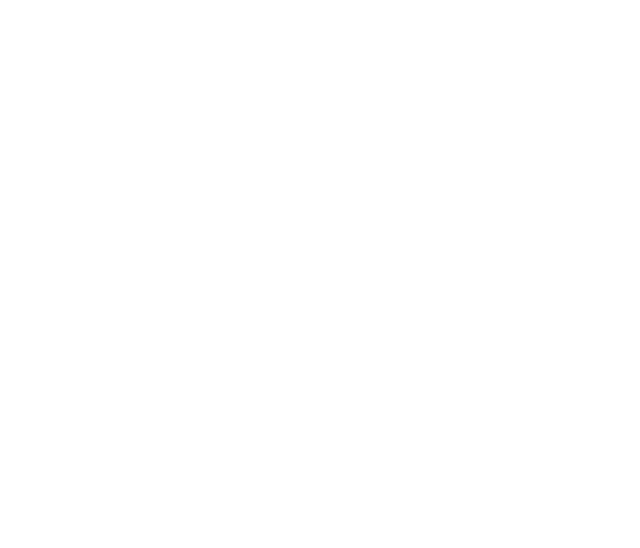
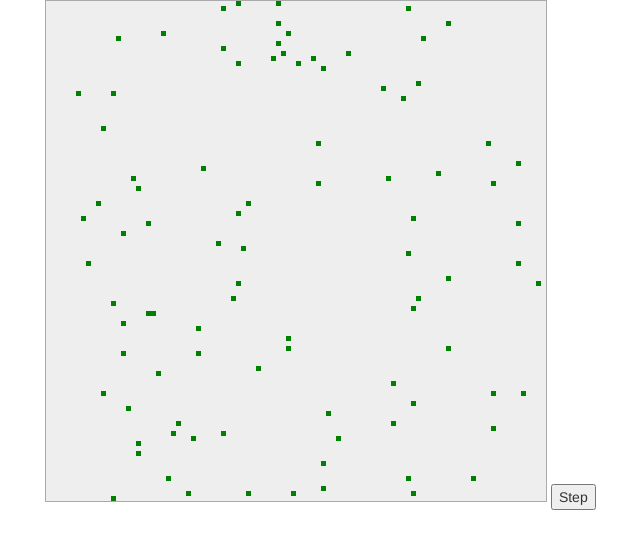
Before and after one commit to carlocasorzo/dl-gameoflife, a plain HTML site: page index.html in a window 1280 px wide. Shown: the whole page, without its empty margins (25-665 px from the left). Drawn offline with nearby package versions, Linux system fonts and the light colour scheme.

Commit message:
Add basic functionality and step button

```diff
--- a/css/style.css
+++ b/css/style.css
@@ -0,0 +1,4 @@
+canvas {
+    border: 1px solid #aaa;
+    background-color: #eee;
+}
--- a/index.html
+++ b/index.html
@@ -1,29 +1,28 @@
-<!doctype html>
+<!DOCTYPE html>
 <html lang="en">
 <head>
     <meta charset="UTF-8">
-    <title>Document</title>
+    <title>Game of Life</title>
 
     <link rel="stylesheet" href="https://maxcdn.bootstrapcdn.com/bootstrap/3.3.1/css/bootstrap.min.css">
     <link rel="stylesheet" href="css/style.css">
 
+
 </head>
 <body>
+    <div id="main-wrapper">
+        <div class="container" id="canvas-container">
+            <canvas id="game-canvas" width="300" height="300"></canvas>
+            <button id="step">Step</button>
+        </div>
+    </div>
 
-        <main>
-            <div class="container">
-                <canvas id="game-canvas" width="300" height="300"></canvas>
-            </div>
-        </main>
+    <!-- SCRIPTS -->
+    <script src="js/lifeboard.js"></script>
+    <script src="js/lifecanvas.js"></script>
+    <script src="js/buttonlistener.js"></script>
+    <script src="js/init.js"></script>
 
 
-    <!-- SCRIPTS -->
-    <script src="https://ajax.googleapis.com/ajax/libs/jquery/2.1.3/jquery.min.js"></script>
-    <script src="https://maxcdn.bootstrapcdn.com/bootstrap/3.3.1/js/bootstrap.min.js"></script>
-    <script src="js/lifeboard.js"></script>
-
-    <script>
-        console.log(new LifeBoard(5, true));
-    </script>
 </body>
 </html>
--- /dev/null
+++ b/js/buttonlistener.js
@@ -0,0 +1,3 @@
+document.getElementById('step').onclick = function(){
+    lifeCanvas.evolve();
+}
--- /dev/null
+++ b/js/init.js
@@ -0,0 +1,14 @@
+'use strict';
+
+var canvas = document.getElementById('game-canvas');
+
+var init = {
+    gridSize: 100,
+    canvasSize: 500,
+    randomFill: true,
+    density: 0.01
+};
+
+
+
+var lifeCanvas = new LifeCanvas(canvas, init);
--- a/js/lifeboard.js
+++ b/js/lifeboard.js
@@ -1,16 +1,60 @@
 'use strict';
 
-function LifeBoard(gridSize, randomFill) {
-    // Initialize cells.
+function LifeBoard(options) {
+    // Set grid size
+    this.gridSize = options.gridSize || 100;
+
+    // density goes from 0.5 to 1
+    var density = options.density || 1;
+    density = (density + 1) * 0.5;
+
+    var randomFill = (options.randomFill === undefined) ? true : options.randomFill;
+
+    // Set Cell matrix
     this.cells = [];
-    for (var i = 0; i < gridSize; i++) {
+    for (var i = 0; i < this.gridSize; i++) {
         this.cells[i] =[];
-        for (var j = 0; j < gridSize; j++) {
-            this.cells[i][j] = randomFill ? Math.round(Math.random()) : 0;
+        for (var j = 0; j < this.gridSize; j++) {
+            this.cells[i][j] = randomFill ? Math.round(Math.random() * density) : 0;
         }
     }
 
-    // Set grid size.
-    this.gridSize = gridSize;
 
 }
+
+LifeBoard.prototype.countNeighbors = function(x, y) {
+    // Ensures that the cell x,y is not counted as neighbor
+    var neighbors = -this.cells[x][y];
+
+    // Count neighbors
+    for (var i = x - 1; i <= x + 1; i++) {
+        for (var j = y - 1; j <= y + 1; j++) {
+            var isWithinCanvas = i >= 0 && i < this.gridSize && j >= 0 && j < this.gridSize;
+            if(isWithinCanvas) {
+                neighbors += this.cells[i][j];
+            }
+        }
+    }
+    return neighbors;
+}
+
+LifeBoard.prototype.evolve = function() {
+    var nextGen = [];
+
+    // Evolve to next generation
+    for (var i = 0; i < this.gridSize; i++) {
+        nextGen[i] = [];
+        for (var j = 0; j < this.gridSize; j++) {
+            nextGen[i][j] = this.countNeighbors(i, j);
+            // nextGen[i][j] = (cell === 2 || cell === 3) ? 1 : 0;
+        }
+    }
+
+    // Copy new generation to LifeBoard
+    for (var i = 0; i < this.gridSize; i++) {
+        for (var j = 0; j < this.gridSize; j++) {
+            var neighbors = nextGen[i][j];
+            this.cells[i][j] = (neighbors === 2 || neighbors === 3) ? 1 : 0;
+        }
+    }
+}
--- /dev/null
+++ b/js/lifecanvas.js
@@ -0,0 +1,43 @@
+'use strict';
+
+function LifeCanvas(canvas, options) { // gridSize, canvasSize, lifeBoard) {
+    this.canvas = canvas;
+    this.gridSize = options.gridSize || 100;
+    this.canvasSize = options.canvasSize || 500;
+    this.cellSize = this.canvasSize / this.gridSize;
+    this.context = canvas.getContext('2d');
+
+    this.lifeBoard = new LifeBoard({
+        density: options.density,
+        randomFill: options.randomFill,
+        gridSize: this.gridSize
+    });
+
+    this.canvas.setAttribute('width', this.canvasSize);
+    this.canvas.setAttribute('height', this.canvasSize);
+    this.context.fillStyle = 'green';
+
+    this.paintCanvas();
+}
+
+
+LifeCanvas.prototype.paint = function(i, j) {
+    var size = this.cellSize;
+    this.context.fillRect(i * size, j * size, size, size);
+}
+
+LifeCanvas.prototype.paintCanvas = function() {
+    this.context.clearRect (0, 0, this.canvasSize, this.canvasSize);
+    for (var i = 0; i < this.gridSize; i++) {
+        for (var j = 0; j < this.gridSize; j++) {
+            if(this.lifeBoard.cells[i][j] === 1){
+                this.paint(i, j);
+            }
+        }
+    }
+}
+
+LifeCanvas.prototype.evolve = function() {
+    this.lifeBoard.evolve();
+    this.paintCanvas();
+}
```
